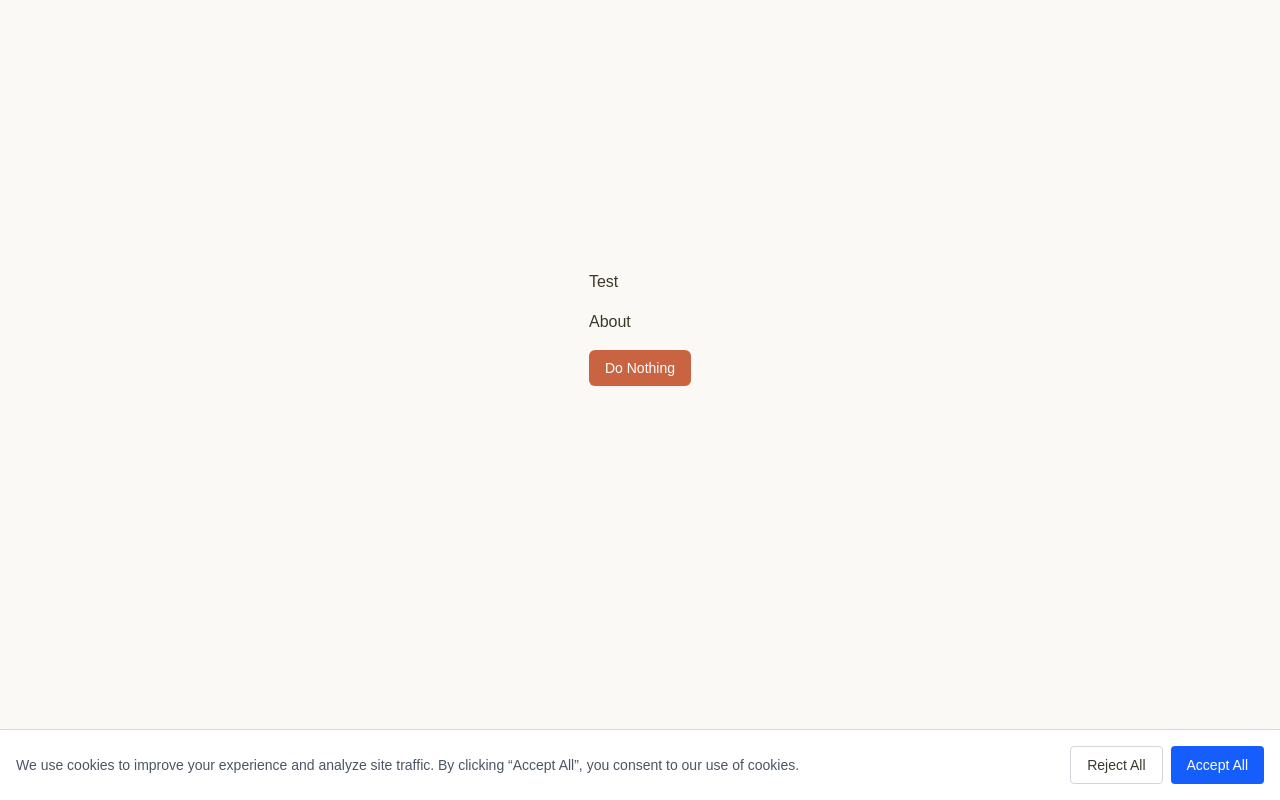
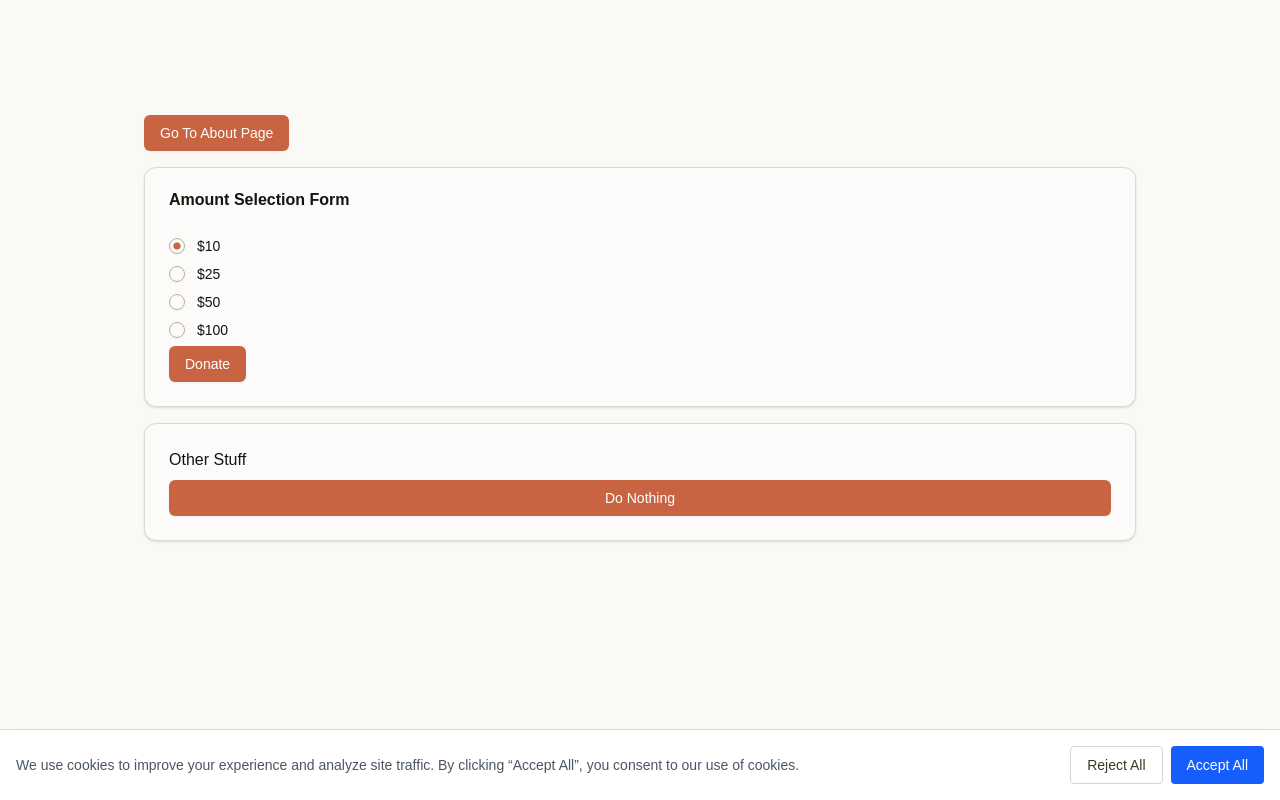
Before and after one commit to anishwij/anishwij, a Next.js app: page / in a window 1280 px wide. Built offline with nearby package versions, Linux system fonts and the light colour scheme; no server answers; a web font is replaced by a local one.

Commit message:
added amount select form

```diff
--- a/src/app/page.tsx
+++ b/src/app/page.tsx
@@ -1,5 +1,8 @@
+import { AmountSelectionCard } from '@/components/amount-selection-card'
 import { GTMButton } from '@/components/gtm-button'
 import { MaxWidthWrapper } from '@/components/max-width-wrapper'
+import { Button } from '@/components/ui/button'
+import { Card, CardContent } from '@/components/ui/card'
 import Link from 'next/link'
 
 export default function Home() {
@@ -8,10 +11,18 @@ export default function Home() {
       <section>
         <MaxWidthWrapper className='py-12'>
           <div className='flex flex-col justify-center items-center min-h-[70svh]'>
-            <div className='flex flex-col gap-4 mx-auto max-w-100'>
-              <div>Test</div>
-              <Link href={'/about'}>About</Link>
-              <GTMButton>Do Nothing</GTMButton>
+            <div className='flex flex-col gap-4 w-full'>
+              <Button asChild className='w-fit'>
+                <Link href={'/about'}>Go To About Page</Link>
+              </Button>
+
+              <AmountSelectionCard />
+              <Card>
+                <CardContent className='flex flex-col gap-2'>
+                  Other Stuff
+                  <GTMButton>Do Nothing</GTMButton>
+                </CardContent>
+              </Card>
             </div>
           </div>
         </MaxWidthWrapper>
--- /dev/null
+++ b/src/components/amount-selection-card.tsx
@@ -0,0 +1,52 @@
+'use client'
+
+import { Button } from '@/components/ui/button'
+import { Card, CardContent, CardHeader, CardTitle } from '@/components/ui/card'
+import { Label } from '@/components/ui/label'
+import { RadioGroup, RadioGroupItem as RadioGroupItemImpl } from '@/components/ui/radio-group'
+import { cn } from '@/lib/utils'
+import { FormEvent } from 'react'
+
+function RadioGroupItem({ value }: { value: string }) {
+  return (
+    <div className='flex items-center gap-3'>
+      <RadioGroupItemImpl id={`r${value}`} value={value} />
+      <Label htmlFor={`r${value}`}>{`$${value}`}</Label>
+    </div>
+  )
+}
+
+function AmountForm() {
+  const handleSubmit = (e: FormEvent<HTMLFormElement>) => {
+    e.preventDefault()
+
+    const formData = new FormData(e.currentTarget)
+    const amount = formData.get('amount') as '10' | '25' | '50' | '100'
+
+    console.log(amount)
+  }
+  return (
+    <form onSubmit={handleSubmit} className='space-y-2'>
+      <RadioGroup name='amount' defaultValue='10'>
+        <RadioGroupItem value='10' />
+        <RadioGroupItem value='25' />
+        <RadioGroupItem value='50' />
+        <RadioGroupItem value='100' />
+      </RadioGroup>
+      <Button type='submit'>Donate</Button>
+    </form>
+  )
+}
+
+export function AmountSelectionCard({ className }: { className?: string }) {
+  return (
+    <Card className={cn('', className)}>
+      <CardHeader>
+        <CardTitle>Amount Selection Form</CardTitle>
+      </CardHeader>
+      <CardContent>
+        <AmountForm />
+      </CardContent>
+    </Card>
+  )
+}
```
